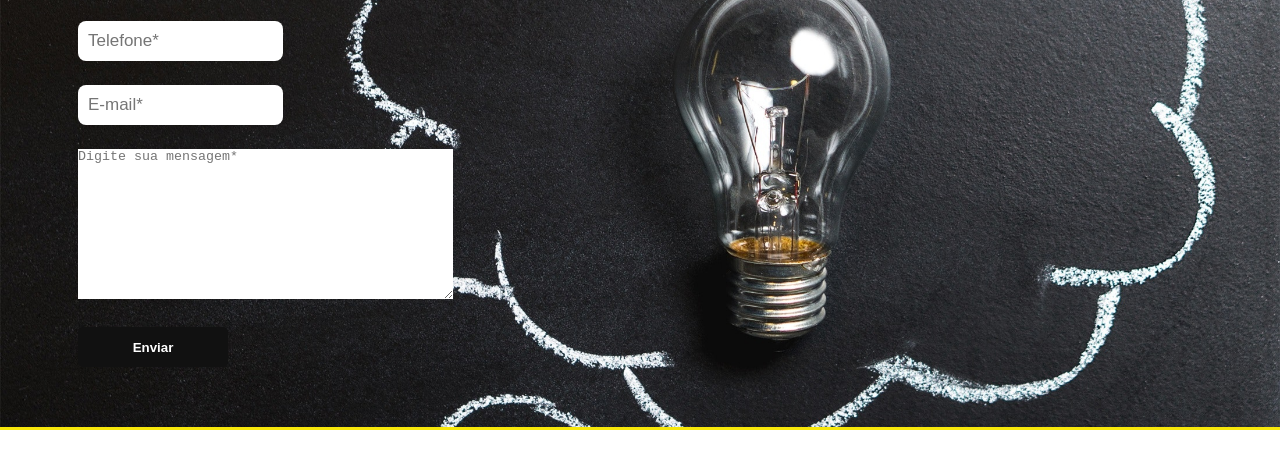
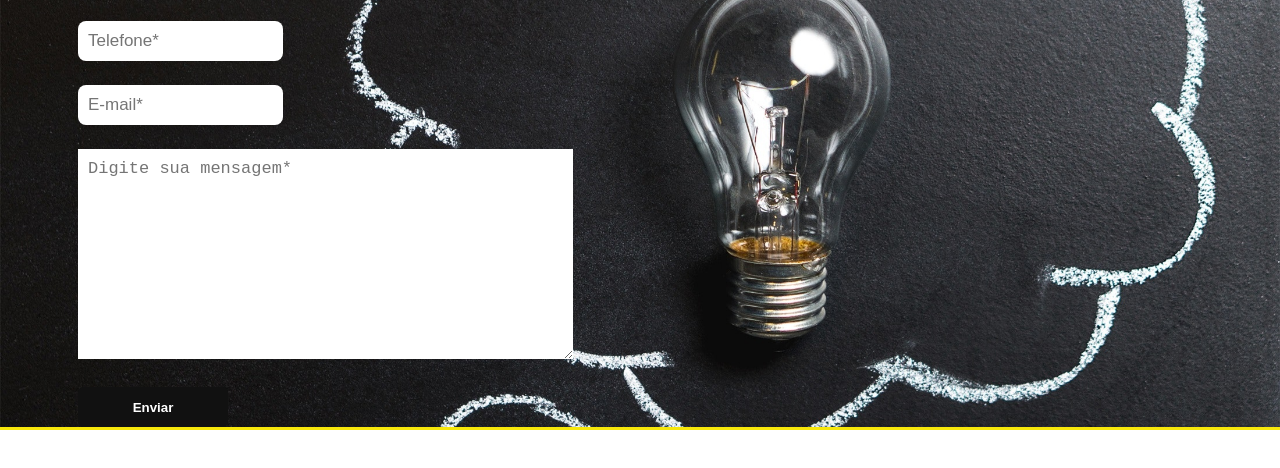
Before and after one commit to felipepereiradasilva1/Projeto-Luminous-v2, a plain HTML site: page site/contato.html in a window 1280 px wide. Shown: the part 220-688 px from the top of the page. Drawn offline with Linux system fonts and the light colour scheme.

Commit message:
Melhorias na pagina contatos

```diff
--- a/site/css/style.css
+++ b/site/css/style.css
@@ -137,6 +137,11 @@ a.active, a:hover {
     font-weight: bold;
     display: block;
     margin-top: 24px;
+}
+
+.contato textarea{
+    font-size: 17px;
+    padding: 10px;
 }
 
 .botao:hover ,.botao:active {
```
